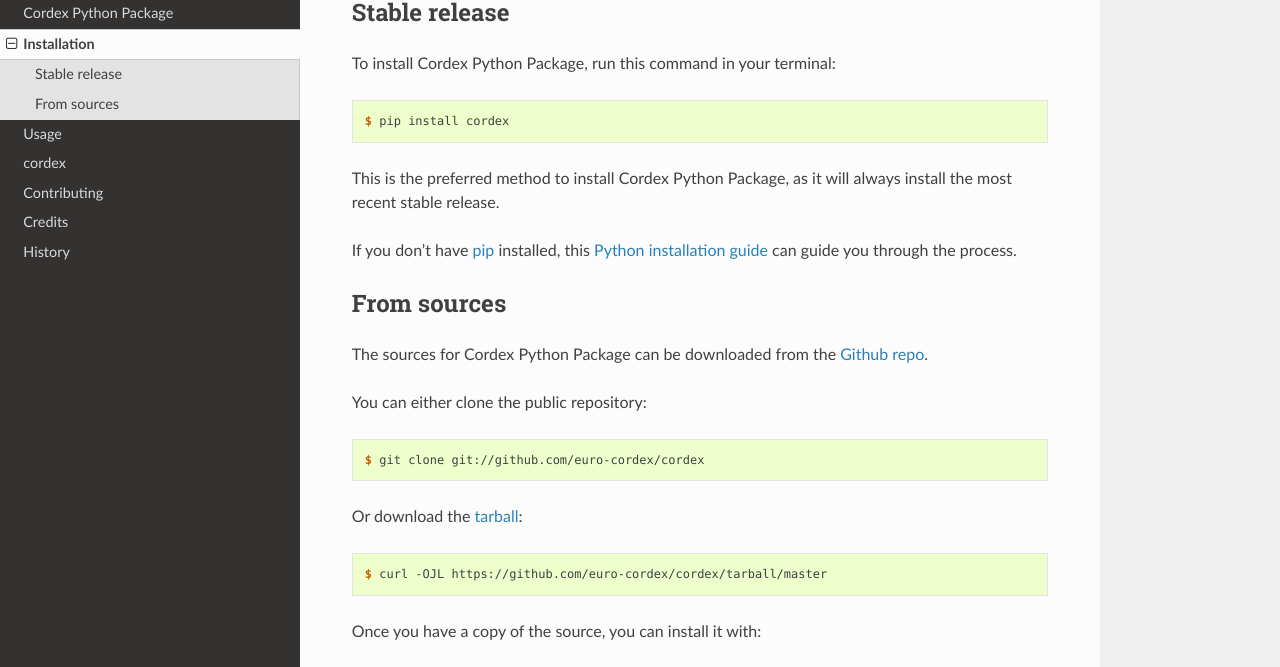
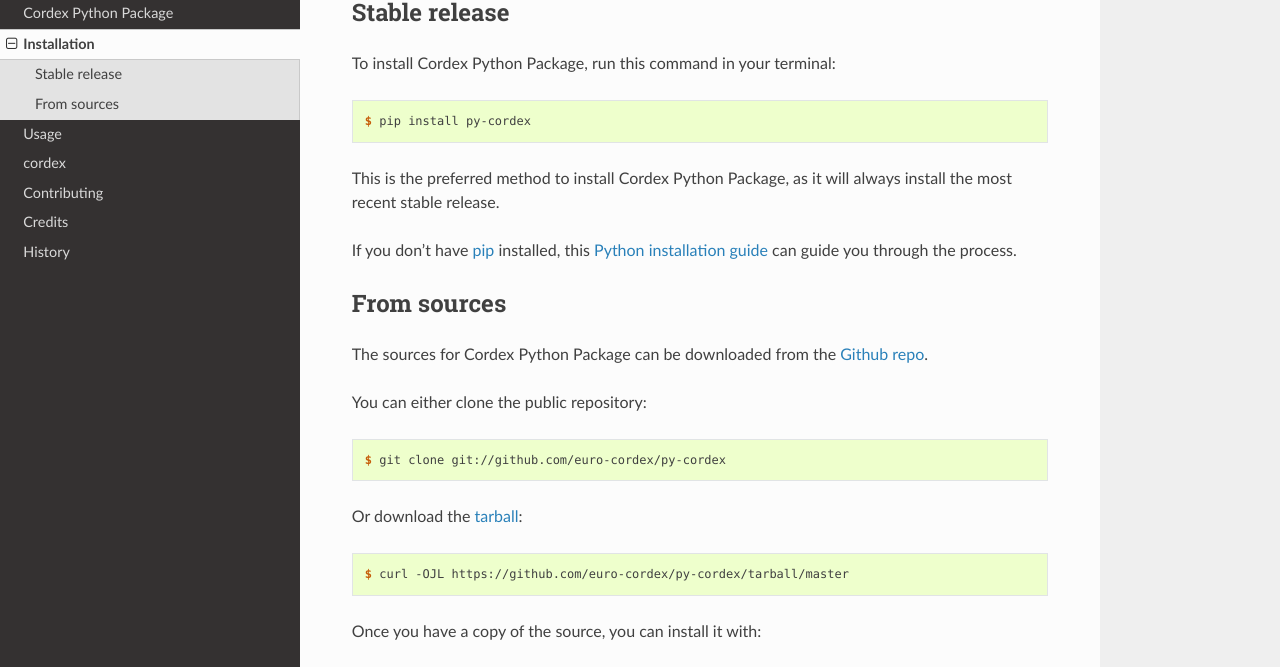
Before and after one commit to euro-cordex/py-cordex, a Sphinx documentation site: the page built from docs/installation.rst, in a window 1280 px wide and 1064 px high. Shown: the part 164-831 px from the top of the window. Built offline with Sphinx 7.4.7 and the Read the Docs theme 2.0.0, drawn with Linux system fonts in a browser that asks for light colours.

Commit message:
docs update

```diff
--- a/docs/installation.rst
+++ b/docs/installation.rst
@@ -12,7 +12,7 @@
 
 .. code-block:: console
 
-    $ pip install cordex
+    $ pip install py-cordex
 
 This is the preferred method to install Cordex Python Package, as it will always install the most recent stable release.
 
@@ -32,13 +32,13 @@
 
 .. code-block:: console
 
-    $ git clone git://github.com/euro-cordex/cordex
+    $ git clone git://github.com/euro-cordex/py-cordex
 
 Or download the `tarball`_:
 
 .. code-block:: console
 
-    $ curl -OJL https://github.com/euro-cordex/cordex/tarball/master
+    $ curl -OJL https://github.com/euro-cordex/py-cordex/tarball/master
 
 Once you have a copy of the source, you can install it with:
 
@@ -47,5 +47,5 @@
     $ python setup.py install
 
 
-.. _Github repo: https://github.com/euro-cordex/cordex
-.. _tarball: https://github.com/euro-cordex/cordex/tarball/master
+.. _Github repo: https://github.com/euro-cordex/py-cordex
+.. _tarball: https://github.com/euro-cordex/py-cordex/tarball/master
```
